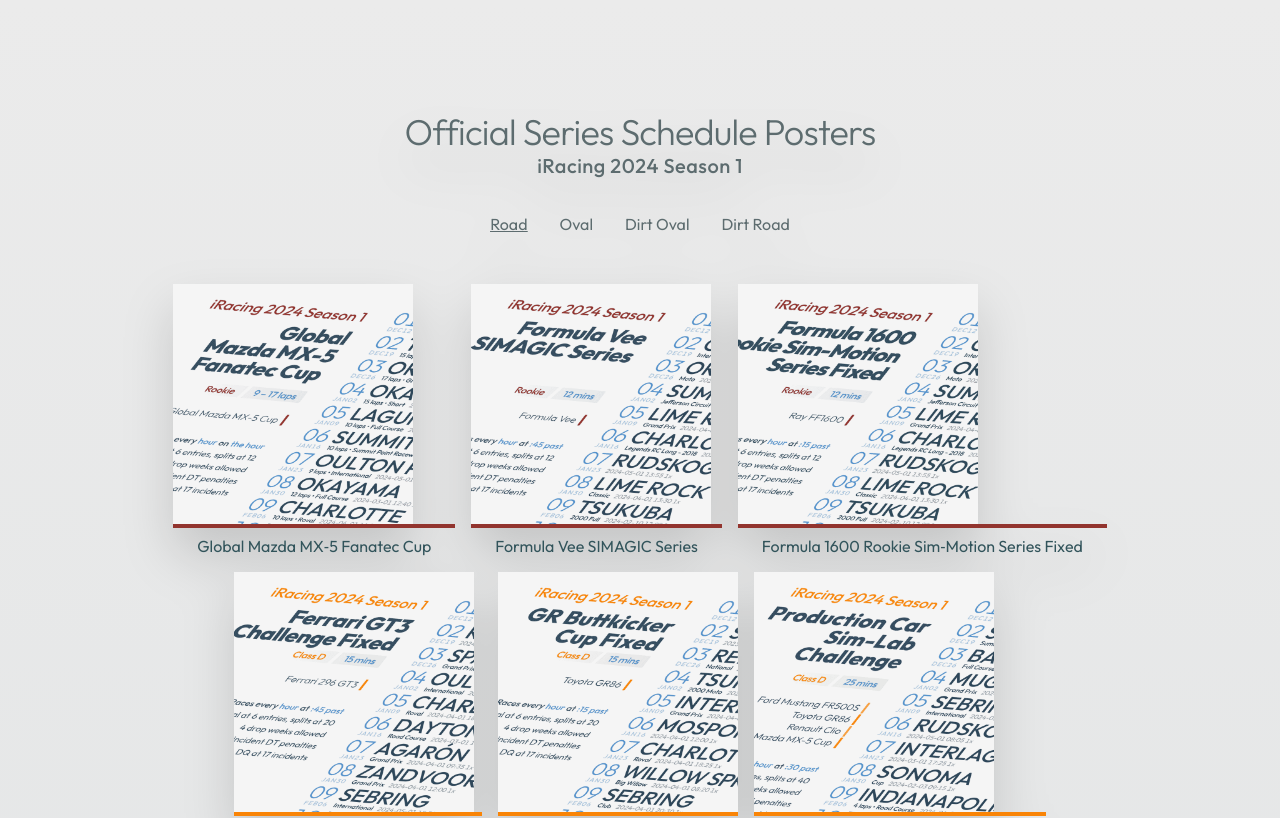
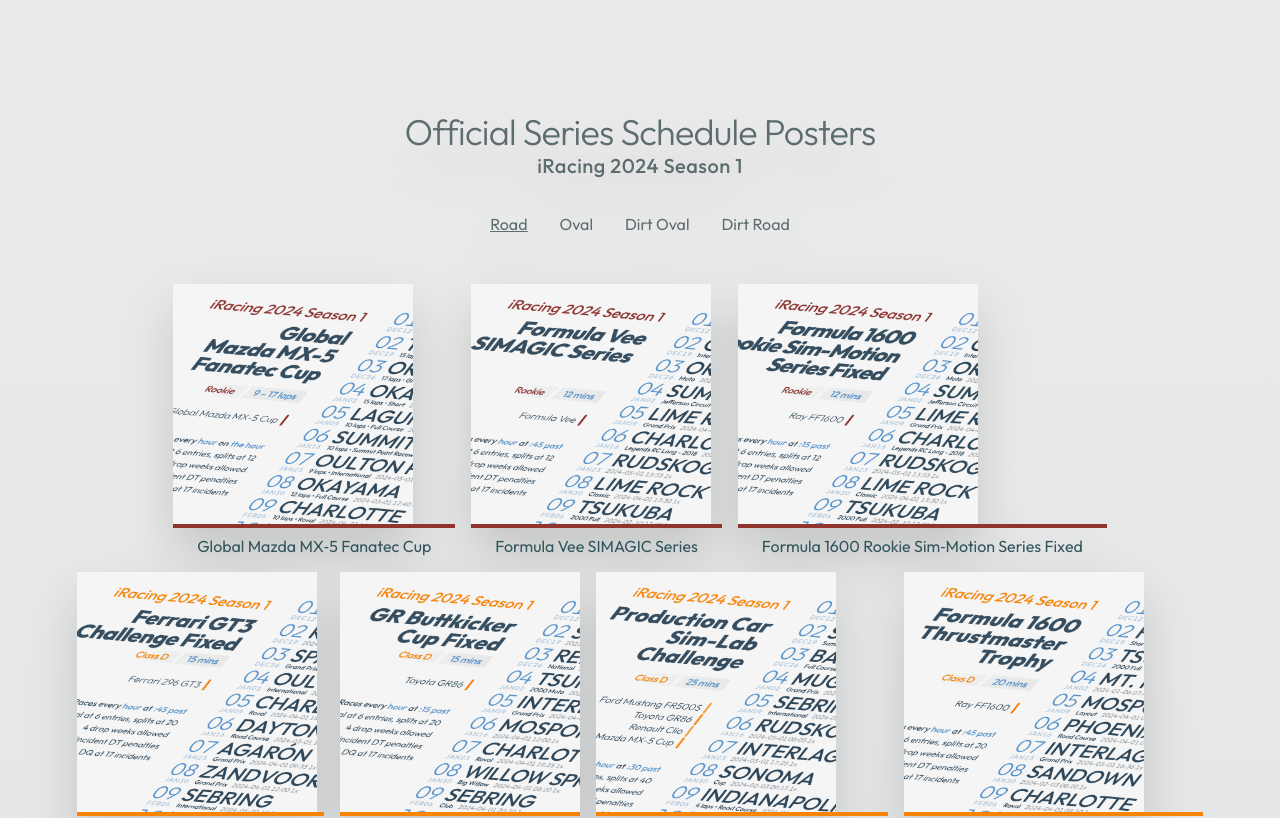
Before and after one commit to gscottolson/boxboxdesign, a Next.js app: page /iracing/2024s1/road in a window 1280 px wide. Shown: the top 818 px of the page. Built offline with nearby package versions, Linux system fonts and the light colour scheme.

Commit message:
Reduce layout padding

```diff
--- a/app/iracing/2024s1/layout.tsx
+++ b/app/iracing/2024s1/layout.tsx
@@ -12,7 +12,7 @@
   modal: React.ReactNode;
 }) {
   return (
-    <div className="relative lg:px-24 lg:py-16">
+    <div className="relative lg:px-12 lg:py-16">
       <div className="m-auto max-w-7xl flex-grow drop-shadow-2xl">
         <header className="text-center tracking-tighter text-gray700">
           <h1 className="pt-12 text-4xl font-light antialiased">
```
